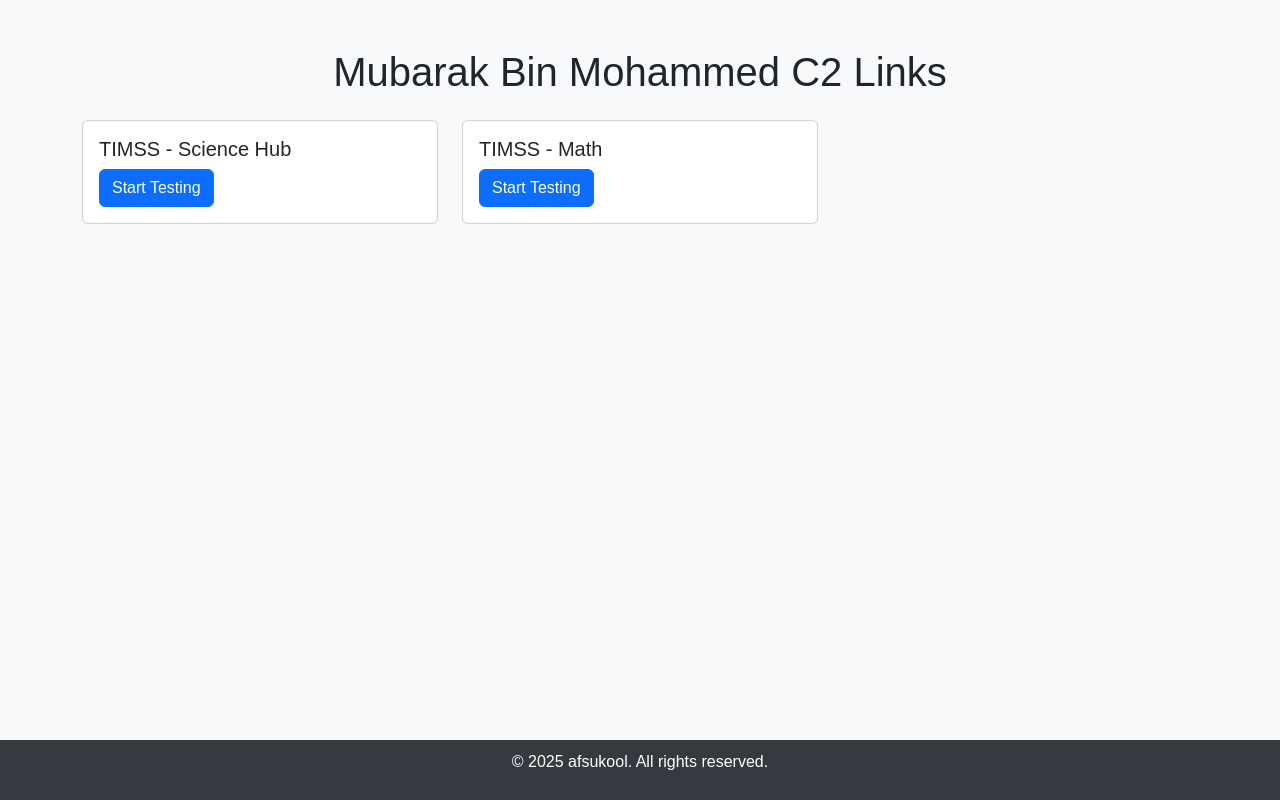
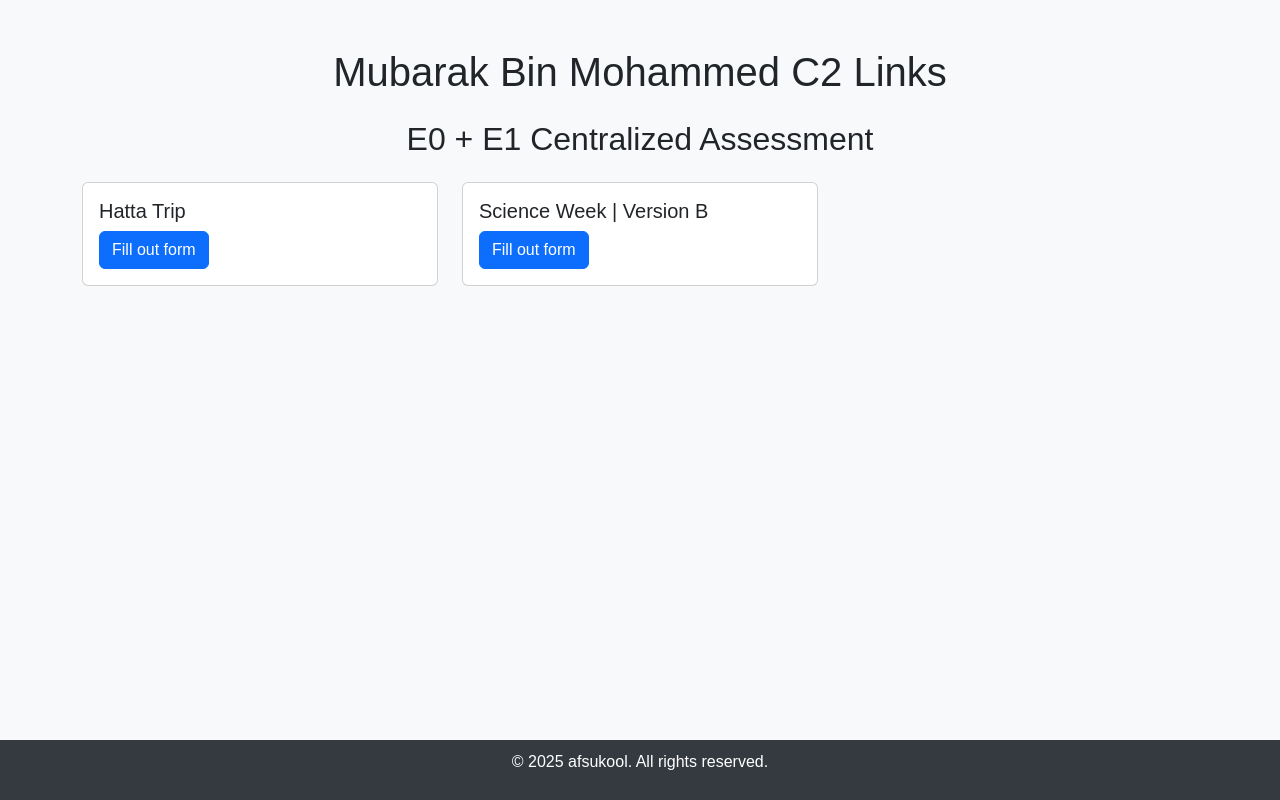
Before and after one commit to afsukool/mbmc2, a plain HTML site: page index.html in a window 1280 px wide. Drawn offline with nearby package versions, Linux system fonts and the light colour scheme.

Commit message:
Update links and titles in index.html

```diff
--- a/index.html
+++ b/index.html
@@ -35,22 +35,23 @@
 
 <main class="container mt-5">
   <h1 class="text-center mb-4">Mubarak Bin Mohammed C2 Links</h1>
+  <h2 class="text-center mb-4">E0 + E1 Centralized Assessment</h2>
 
   <div class="row">
 
     <div class="col-md-4">
       <div class="card">
         <div class="card-body">
-          <h5 class="card-title">TIMSS - Science Hub</h5>
-          <a href="https://forms.cloud.microsoft/r/3dqS1MHz4Q" target="_blank" class="btn btn-primary">Start Testing</a>
+          <h5 class="card-title">Hatta Trip</h5>
+          <a href="https://forms.cloud.microsoft/Pages/ResponsePage.aspx?id=OjieqMZK50GEnu9BeD6s0bDS7R4RQZhGg3oY8F74wjpUQzZKOE1HTVJTUUhESDREN0hLV0Y3NEVOOS4u" target="_blank" class="btn btn-primary">Fill out form</a>
         </div>
       </div>
     </div>
     <div class="col-md-4">
       <div class="card">
         <div class="card-body">
-          <h5 class="card-title">TIMSS - Math</h5>
-          <a href="https://forms.cloud.microsoft/r/TjR2uWmsrX" target="_blank" class="btn btn-primary">Start Testing</a>
+          <h5 class="card-title">Science Week | Version B</h5>
+          <a href="https://forms.cloud.microsoft/Pages/ResponsePage.aspx?id=OjieqMZK50GEnu9BeD6s0epodeKWpmNIozFOwabSKVVUQU43NzJZUThTOVY5WEROUkVaQ05TWUNHNS4u" target="_blank" class="btn btn-primary">Fill out form</a>
         </div>
       </div>
     </div>
```
